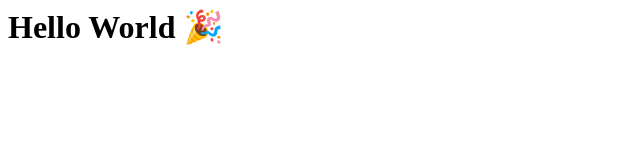
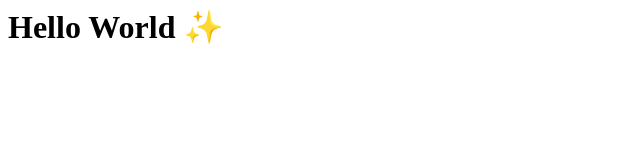
Before and after one commit to anna-ip/Green-project, a React app in the folder code/: page / in a window 1280 px wide. Shown: the top 160 px of the page, without its empty margins (0-640 px from the left). Built offline with nearby package versions, Linux system fonts and the light colour scheme.

Commit message:
trying out deployment to vercel

```diff
--- a/code/src/App.tsx
+++ b/code/src/App.tsx
@@ -1,7 +1,7 @@
 import React from "react";
 
 const App = () => {
-  const message: string = "Hello World 🎉";
+  const message: string = "Hello World ✨";
   return (
     <>
       <h1>{message}</h1>
```
